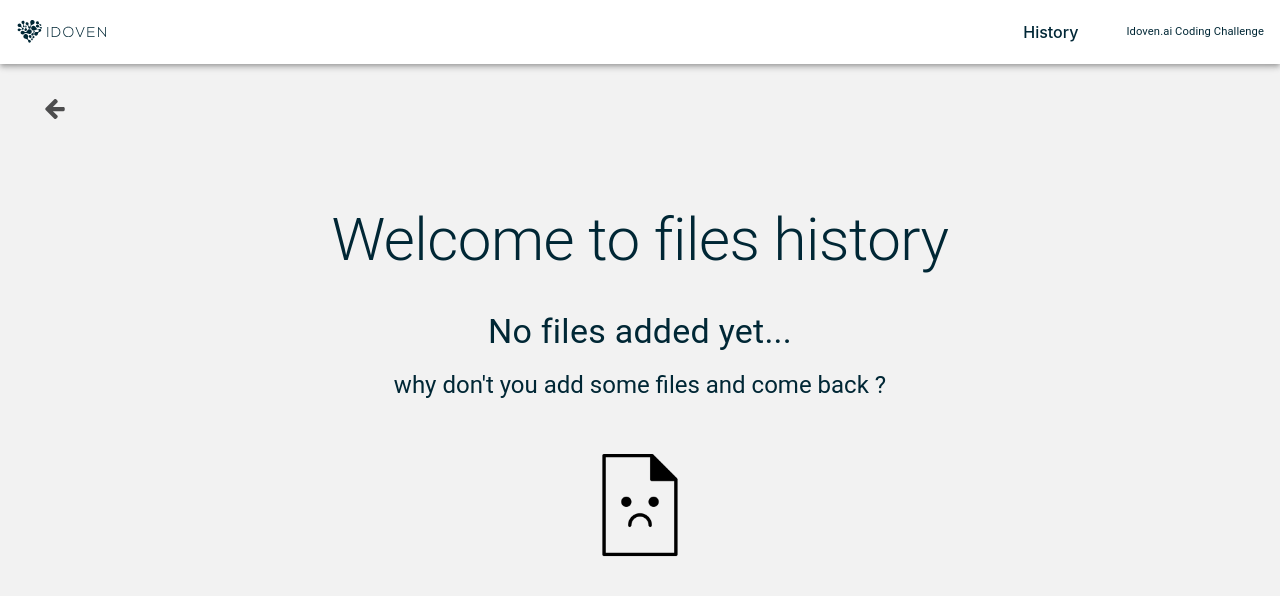
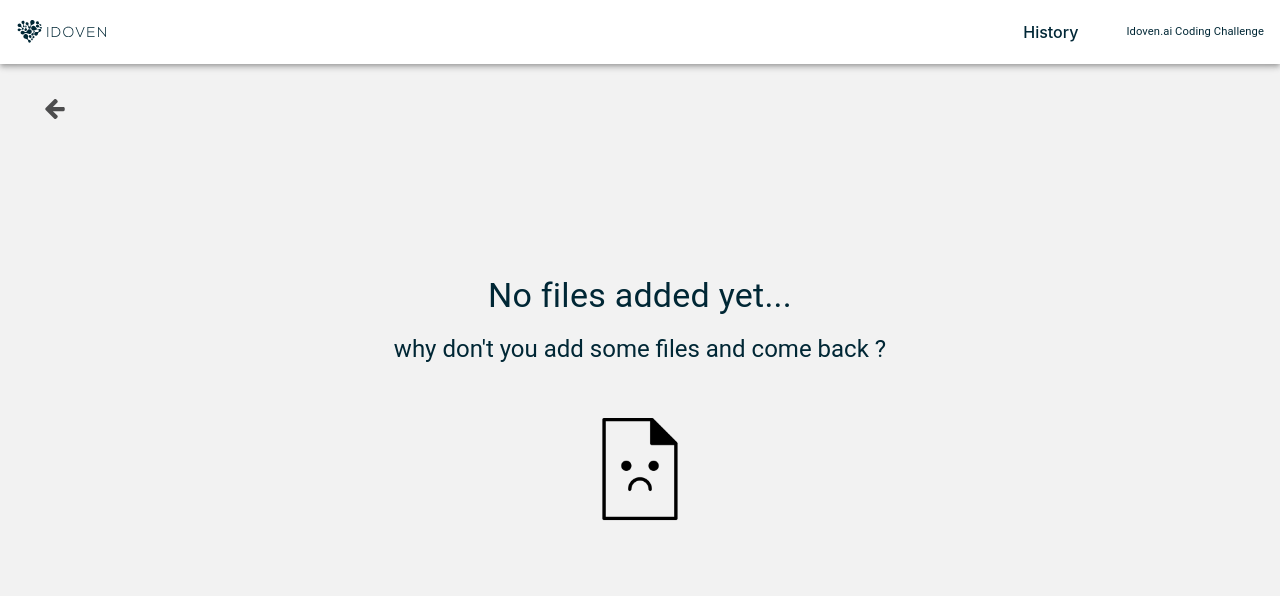
Before and after one commit to ardguezsoc/ECG-idoven, a React (Vite) app: page /history in a window 1280 px wide. Shown: the top 596 px of the page. Built offline with nearby package versions, Linux system fonts and the light colour scheme; what chartjs-plugin-zoom would draw is missing.

Commit message:
style: history table

```diff
--- a/src/components/Chart/Chart.tsx
+++ b/src/components/Chart/Chart.tsx
@@ -97,8 +97,8 @@ export const Chart: React.FC<{ chartData: string; resetFile: () => void }> = ({
       {/** @ts-ignore */}
       <Line ref={chartRef} options={options} data={chartDataset} />
       <Box>
-        <Button onClick={resetZoom}>{t('resetZoom')}</Button>
-        <Button onClick={resetFile}>{t('uploadNewFile')}</Button>
+        <Button onClick={resetZoom}>{t('button.resetZoom')}</Button>
+        <Button onClick={resetFile}>{t('button.uploadNewFile')}</Button>
       </Box>
     </StyledChartContainer>
   );
--- a/src/components/Table/Table.tsx
+++ b/src/components/Table/Table.tsx
@@ -5,7 +5,7 @@ import { StyledTable } from '.';
 
 export const Table: React.FC<{ rows: any[]; headers: string[] }> = ({ rows, headers }) => {
   return (
-    <TableContainer component={Paper}>
+    <TableContainer id="tableContainer" component={Paper}>
       <StyledTable>
         <TableHead headers={headers} />
         <TableBody rows={rows} />
--- a/src/locales/en/translation.json
+++ b/src/locales/en/translation.json
@@ -1,5 +1,4 @@
 {
-  "historyTitle": "Welcome to files history",
   "idovenCodeChallenge": "Idoven.ai Coding Challenge",
   "dragnDrop": {
     "dropFilesHere": "Drop the files here...",
--- a/src/pages/History/History.tsx
+++ b/src/pages/History/History.tsx
@@ -24,9 +24,6 @@ export const History = () => {
   return (
     <StyledMainContainer>
       <BackArrow goBack={() => navigate('/')} />
-      <Box>
-        <Text variant="h2">{t('historyTitle')}</Text>
-      </Box>
       {history.length ? (
         <Table rows={history} headers={headers} />
       ) : (
--- a/src/pages/Home/Home.styled.ts
+++ b/src/pages/Home/Home.styled.ts
@@ -9,6 +9,10 @@ export const StyledMainContainer = styled(Box)`
   min-height: 100vh;
   width: 100%;
   height: 100%;
+  #tableContainer {
+    width: 80%;
+    min-width: 40rem;
+  }
 `;
 
 export const StyledMainContainerECG = styled(StyledMainContainer)`
```
